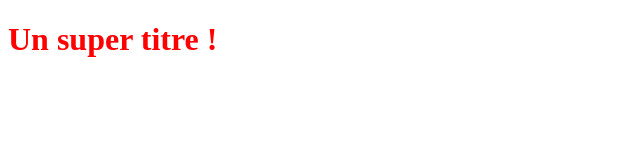
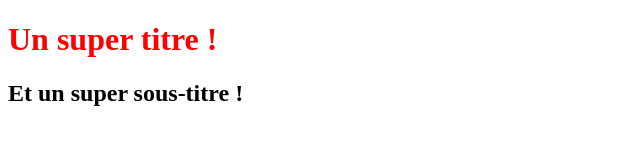
Before and after one commit to elisepinot/OpenclassroomsProject, a plain HTML site: page index.html in a window 1280 px wide. Shown: the whole page, without its empty margins (0-640 px from the left). Drawn offline with Linux system fonts and the light colour scheme.

Commit message:
Ajout titre H2

```diff
--- a/index.html
+++ b/index.html
@@ -13,6 +13,7 @@
 <body>
 
    <h1>Un super titre !</h1>
+   <h2>Et un super sous-titre !</h2>
 
 </body>
 
```
